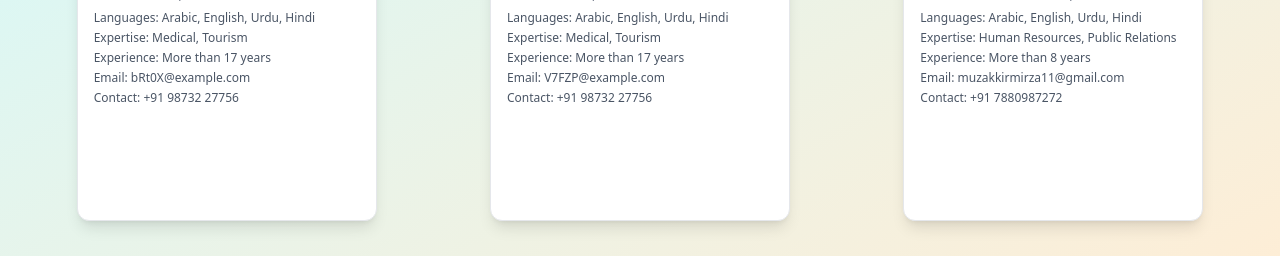
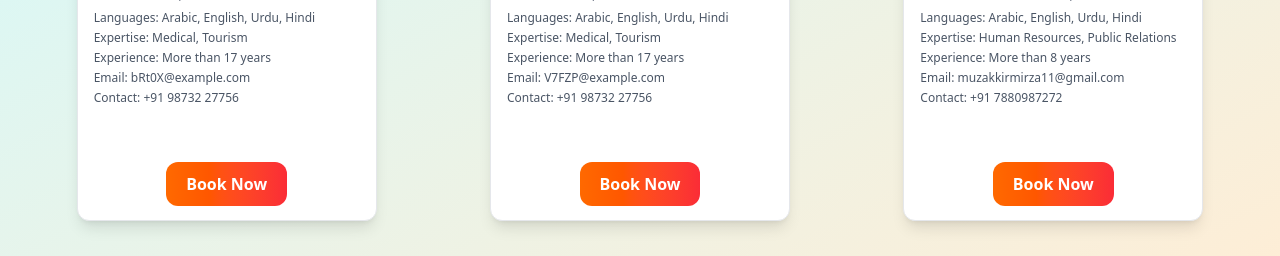
Before and after one commit to QuasimKhan/AL-Falah-Medical-Tourism, a React (Vite) app: page / in a window 1280 px wide. Shown: the part 3177-3433 px from the top of the page. Built offline with nearby package versions, Linux system fonts and the light colour scheme.

Commit message:
Update interpreterCard.jsx

```diff
--- a/src/components/cards/interpreterCard.jsx
+++ b/src/components/cards/interpreterCard.jsx
@@ -56,16 +56,16 @@ export default function Card(props) {
             </div>
           </div>
 
-          {/*
+
 
           <div className="pt-3 text-center">
             <Link
-              to={`/interpreters/${nameSlug}`}
+              to={`/appointment`}
             >
-              <Button>Know More</Button>
+              <Button>Book Now</Button>
             </Link>
           </div>
-          */}
+
         </div>
       </div>
     </div>
```
